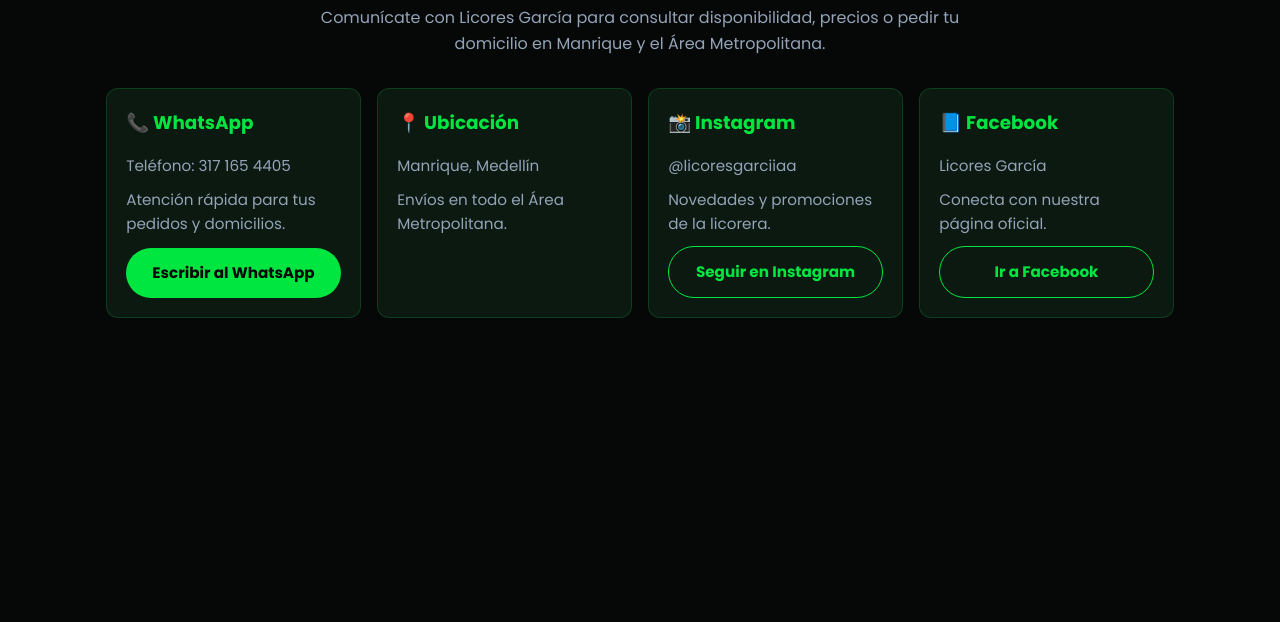
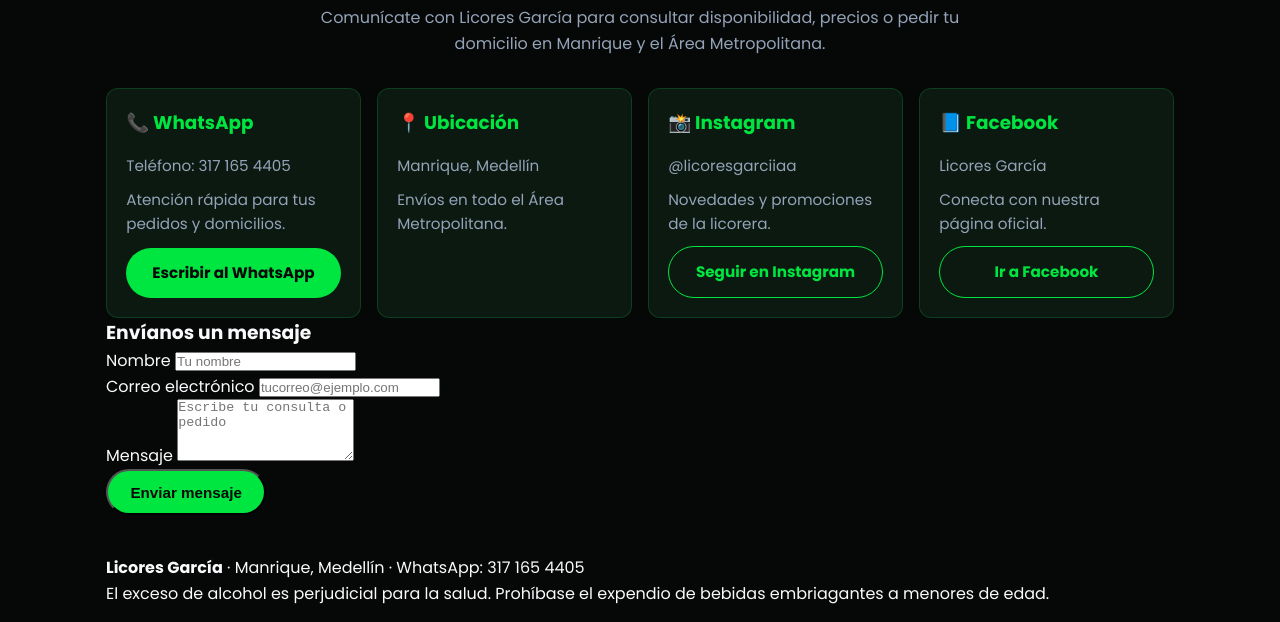
Before and after one commit to daniellopez-adv/proyecto-web-adsito, a plain HTML site: page contacto.html in a window 1280 px wide. Shown: the part 178-800 px from the top of the page. Drawn offline with Linux system fonts and the light colour scheme.

Commit message:
form y footer
Added a contact form for user messages with fields for name, email, and message.

```diff
--- a/contacto.html
+++ b/contacto.html
@@ -61,7 +61,31 @@
         <a href="https://www.facebook.com/share/18jExDUb8R/?mibextid=wwXIfr" target="_blank" rel="noopener noreferrer" class="boton boton-secundario">Ir a Facebook</a>
       </article>
     </div>
+      <form class="contacto-form" action="https://wa.me/3171654405" method="get" target="_blank">
+      <h3>Envíanos un mensaje</h3>
+      <div class="contacto-campo">
+        <label for="nombre">Nombre</label>
+        <input type="text" id="nombre" placeholder="Tu nombre" required>
+      </div>
+      <div class="contacto-campo">
+        <label for="correo">Correo electrónico</label>
+        <input type="email" id="correo" placeholder="tucorreo@ejemplo.com" required>
+      </div>
+      <div class="contacto-campo">
+        <label for="mensaje">Mensaje</label>
+        <textarea id="mensaje" name="text" rows="4" placeholder="Escribe tu consulta o pedido" required></textarea>
+      </div>
+      <button type="submit" class="boton">Enviar mensaje</button>
+    </form>
   </main>
+
+  <footer class="pie">
+    <div class="contenedor">
+      <p><strong>Licores García</strong> · Manrique, Medellín · WhatsApp: 317 165 4405</p>
+      <p>El exceso de alcohol es perjudicial para la salud. Prohíbase el expendio de bebidas embriagantes a menores de edad.</p>
+    </div>
+  </footer>
+
 
 </body>
 </html>
```
